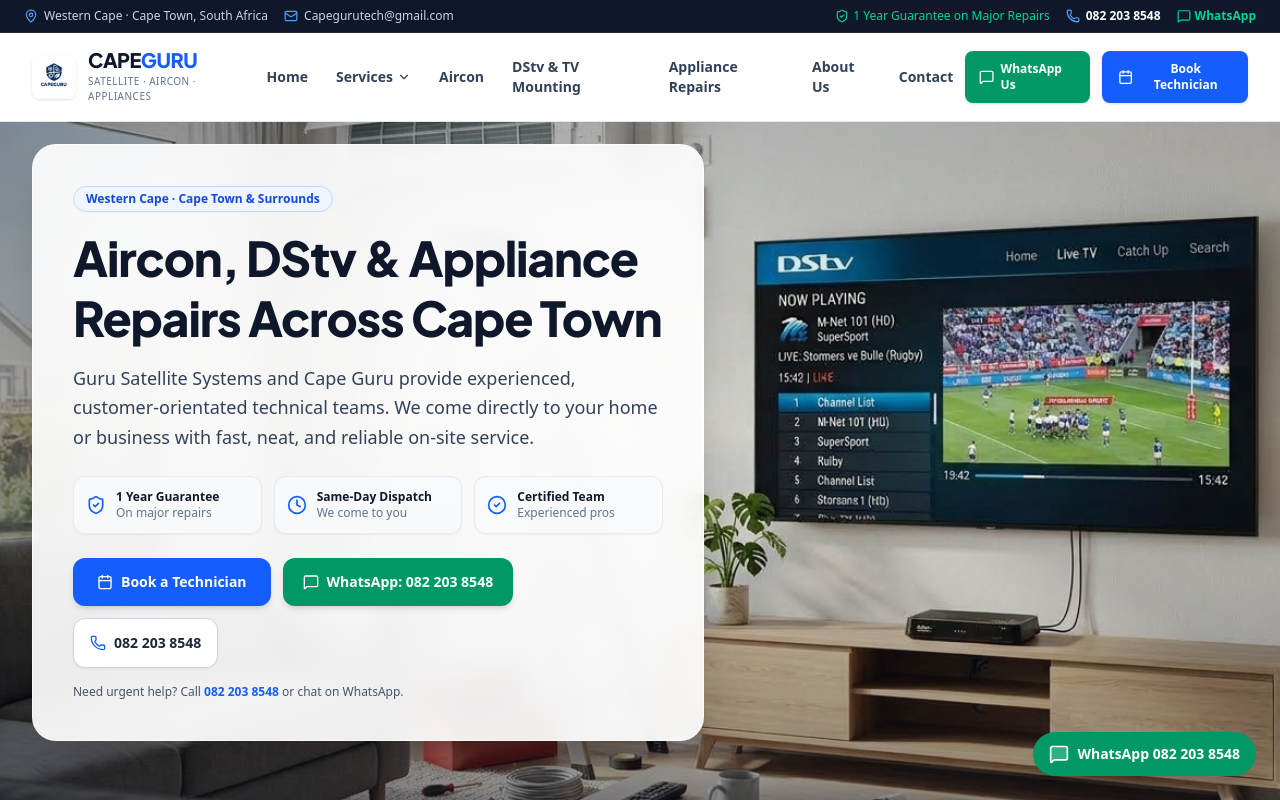
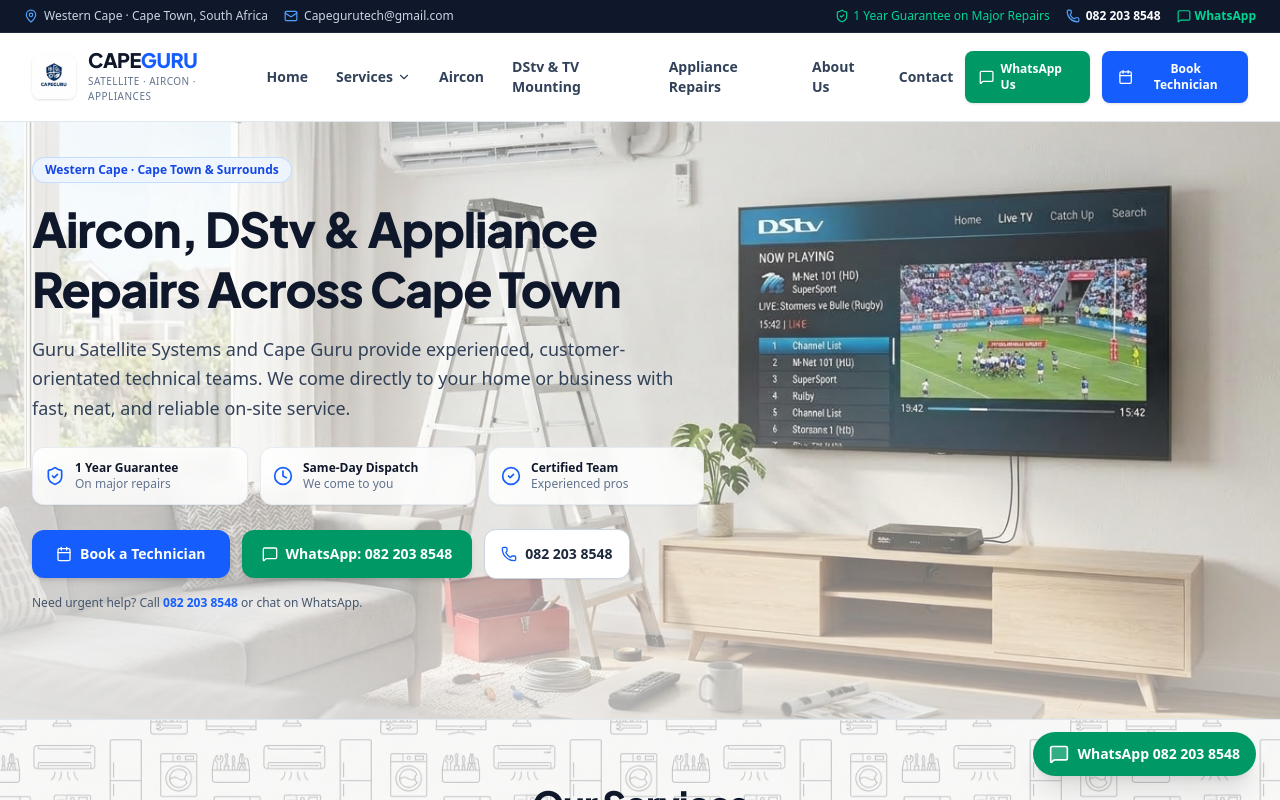
Before and after one commit to obsidianstudiodesigns/CAPE-GURU-, a React (Vite) app: page / in a window 1280 px wide. Shown: the top 800 px of the page. Built offline with nearby package versions, Linux system fonts and the light colour scheme.

Commit message:
feat(hero): update visual styling for better transparency
Replaced dark gradients with light overlays and removed the opaque panel background to enhance visibility of the background imagery while maintaining text readability.

```diff
--- a/src/components/Hero.tsx
+++ b/src/components/Hero.tsx
@@ -36,18 +36,18 @@
           referrerPolicy="no-referrer"
         />
 
-        {/* Subtle, soft light gradient on left to maintain high contrast behind text without washing out the photo */}
-        <div className="absolute inset-0 bg-gradient-to-r from-black/40 via-black/20 to-transparent lg:from-black/35 lg:via-transparent lg:to-transparent" />
-        <div className="absolute inset-0 bg-gradient-to-t from-slate-900/40 via-transparent to-slate-900/20" />
+        {/* Soft, natural light wash on left so dark text is razor-sharp while wallpaper remains fully visible */}
+        <div className="absolute inset-0 bg-gradient-to-r from-white/75 via-white/45 to-transparent lg:from-white/65 lg:via-white/25 lg:to-transparent" />
+        <div className="absolute inset-0 bg-gradient-to-t from-white/60 via-transparent to-white/20" />
       </div>
 
       {/* Foreground Content */}
       <div className="relative z-10 max-w-7xl mx-auto px-4 sm:px-6 lg:px-8 w-full">
-        {/* Sleek, readable frosted panel on the left leaves the rest of the background completely clear */}
-        <div className="max-w-2xl bg-white/92 backdrop-blur-md rounded-2xl sm:rounded-3xl p-6 sm:p-8 lg:p-10 border border-white/60 shadow-2xl">
+        {/* Transparent container leaves background wallpaper fully visible */}
+        <div className="max-w-2xl bg-transparent border-0 shadow-none p-0">
 
           {/* Location Tag */}
-          <div className="inline-flex items-center gap-1.5 px-3 py-1 rounded-full bg-blue-50 text-blue-700 border border-blue-200 text-xs font-semibold mb-4">
+          <div className="inline-flex items-center gap-1.5 px-3 py-1 rounded-full bg-blue-50/90 backdrop-blur-xs text-blue-700 border border-blue-200/90 text-xs font-semibold mb-4">
             <span>Western Cape · Cape Town & Surrounds</span>
           </div>
 
@@ -64,7 +64,7 @@
 
           {/* Clean Trust Pillars */}
           <div className="grid grid-cols-1 sm:grid-cols-3 gap-3 mb-6 w-full">
-            <div className="flex items-center gap-2.5 p-3 rounded-xl bg-slate-50/90 border border-slate-200/80 shadow-xs">
+            <div className="flex items-center gap-2.5 p-3 rounded-xl bg-white/85 backdrop-blur-sm border border-slate-200/80 shadow-xs">
               <ShieldCheck className="w-5 h-5 text-blue-600 shrink-0" />
               <div className="text-xs">
                 <div className="font-bold text-slate-900">1 Year Guarantee</div>
@@ -72,7 +72,7 @@
               </div>
             </div>
 
-            <div className="flex items-center gap-2.5 p-3 rounded-xl bg-slate-50/90 border border-slate-200/80 shadow-xs">
+            <div className="flex items-center gap-2.5 p-3 rounded-xl bg-white/85 backdrop-blur-sm border border-slate-200/80 shadow-xs">
               <Clock className="w-5 h-5 text-blue-600 shrink-0" />
               <div className="text-xs">
                 <div className="font-bold text-slate-900">Same-Day Dispatch</div>
@@ -80,7 +80,7 @@
               </div>
             </div>
 
-            <div className="flex items-center gap-2.5 p-3 rounded-xl bg-slate-50/90 border border-slate-200/80 shadow-xs">
+            <div className="flex items-center gap-2.5 p-3 rounded-xl bg-white/85 backdrop-blur-sm border border-slate-200/80 shadow-xs">
               <CheckCircle2 className="w-5 h-5 text-blue-600 shrink-0" />
               <div className="text-xs">
                 <div className="font-bold text-slate-900">Certified Team</div>
```
